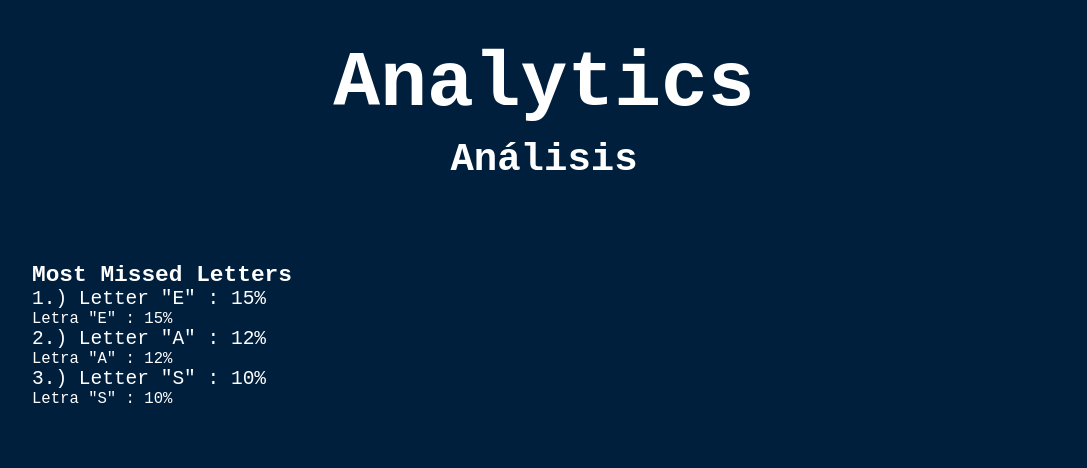
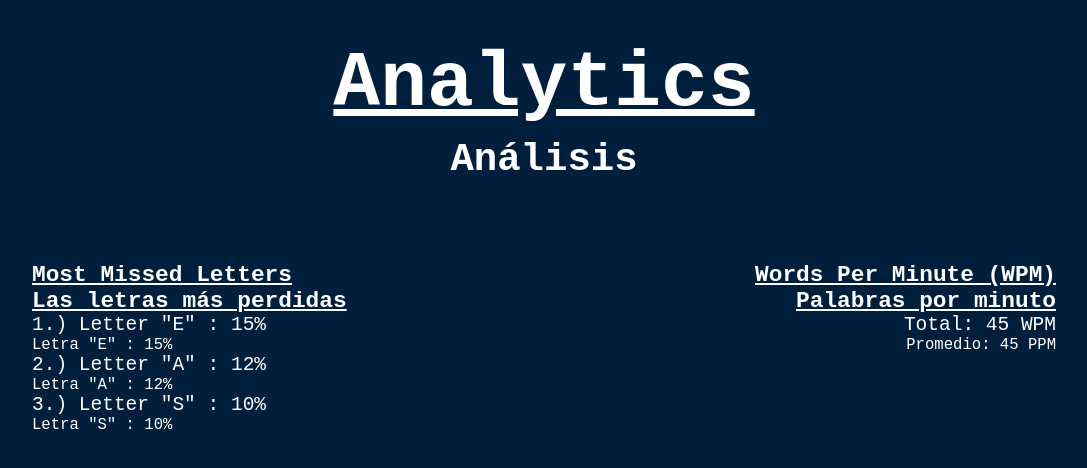
Before and after one commit to AdjacentRhyme67/hackpsu2025, a Next.js app in the folder frontend/: page /analytics in a window 1280 px wide. Shown: the top 468 px of the page, without its empty margins (96-1183 px from the left). Built offline with nearby package versions, Linux system fonts and the light colour scheme.

Commit message:
last page no update

```diff
--- a/frontend/src/app/analytics/page.js
+++ b/frontend/src/app/analytics/page.js
@@ -12,7 +12,7 @@ export default function AnalyticsPage() {
             fontFamily: "monospace",
             textAlign: "center"
         }}>
-            <h1 style={{ fontSize: "6em", marginTop: "5vh" }}>Analytics</h1>
+            <h1 style={{ fontSize: "6em", marginTop: "5vh", textDecoration: "underline" }}>Analytics</h1>
             <h2 style={{ fontSize: "3em", marginTop: "10px" }}>Análisis</h2>
 
             <div style={{
@@ -22,7 +22,8 @@ export default function AnalyticsPage() {
                 marginTop: "10vh"
             }}>
                 <div style={{ textAlign: "left", fontSize: "1.5em" }}>
-                    <h3>Most Missed Letters</h3>
+                    <h3 style={{ textDecoration: "underline" }}>Most Missed Letters</h3>
+                    <h3 style={{ textDecoration: "underline" }}>Las letras más perdidas</h3>
                     <p>1.) Letter "E" : 15%</p>
                     <p style={{ fontSize: "0.8em" }}>Letra "E" : 15%</p>
                     <p>2.) Letter "A" : 12%</p>
@@ -30,8 +31,11 @@ export default function AnalyticsPage() {
                     <p>3.) Letter "S" : 10%</p>
                     <p style={{ fontSize: "0.8em" }}>Letra "S" : 10%</p>
                 </div>
-                <div style={{ flex: 1 }}>
-                    {/* Placeholder for future content */}
+                <div style={{ textAlign: "right", fontSize: "1.5em" }}>
+                    <h3 style={{ textDecoration: "underline" }}>Words Per Minute (WPM)</h3>
+                    <h3 style={{ textDecoration: "underline" }}>Palabras por minuto</h3>
+                    <p>Total: 45 WPM</p>
+                    <p style={{ fontSize: "0.8em" }}>Promedio: 45 PPM</p>
                 </div>
             </div>
         </main>
```
